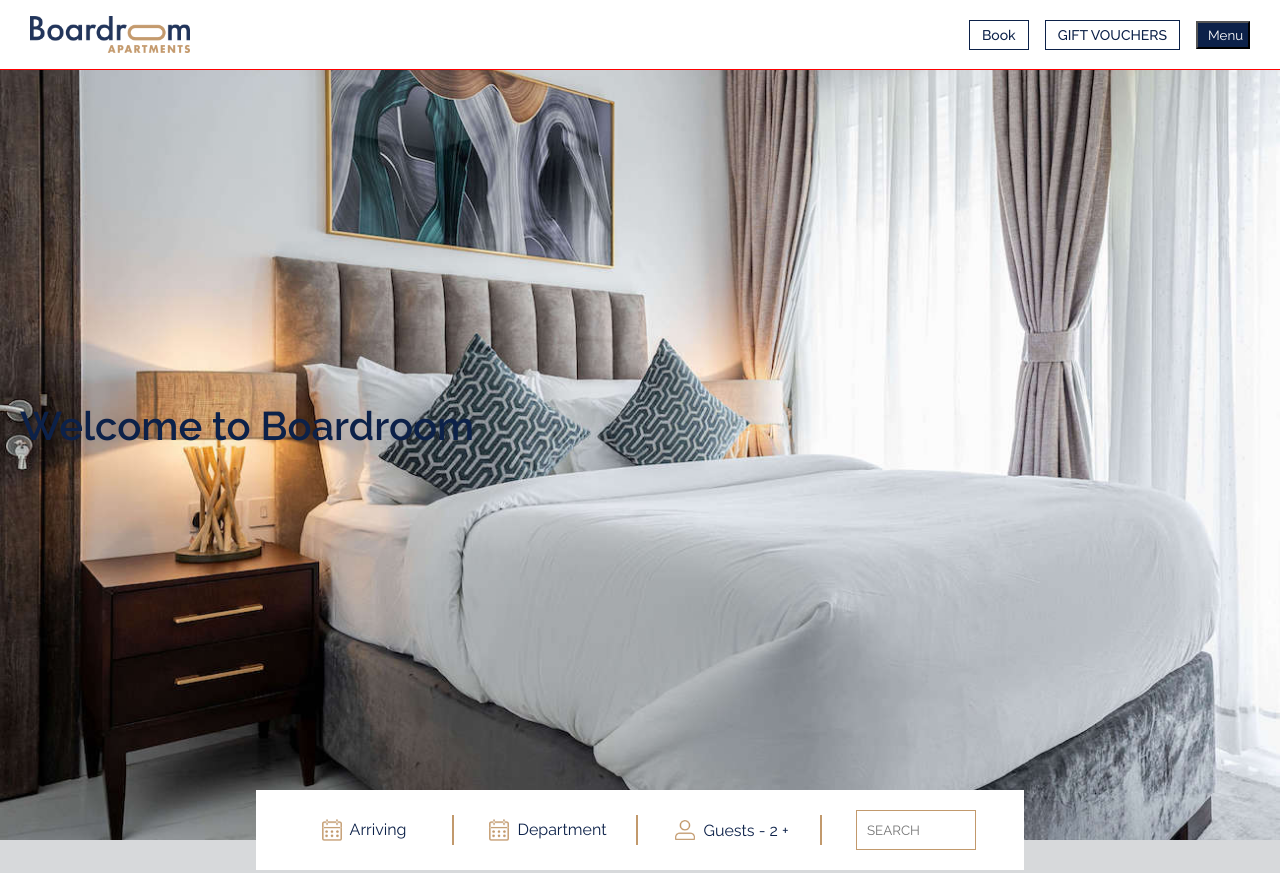
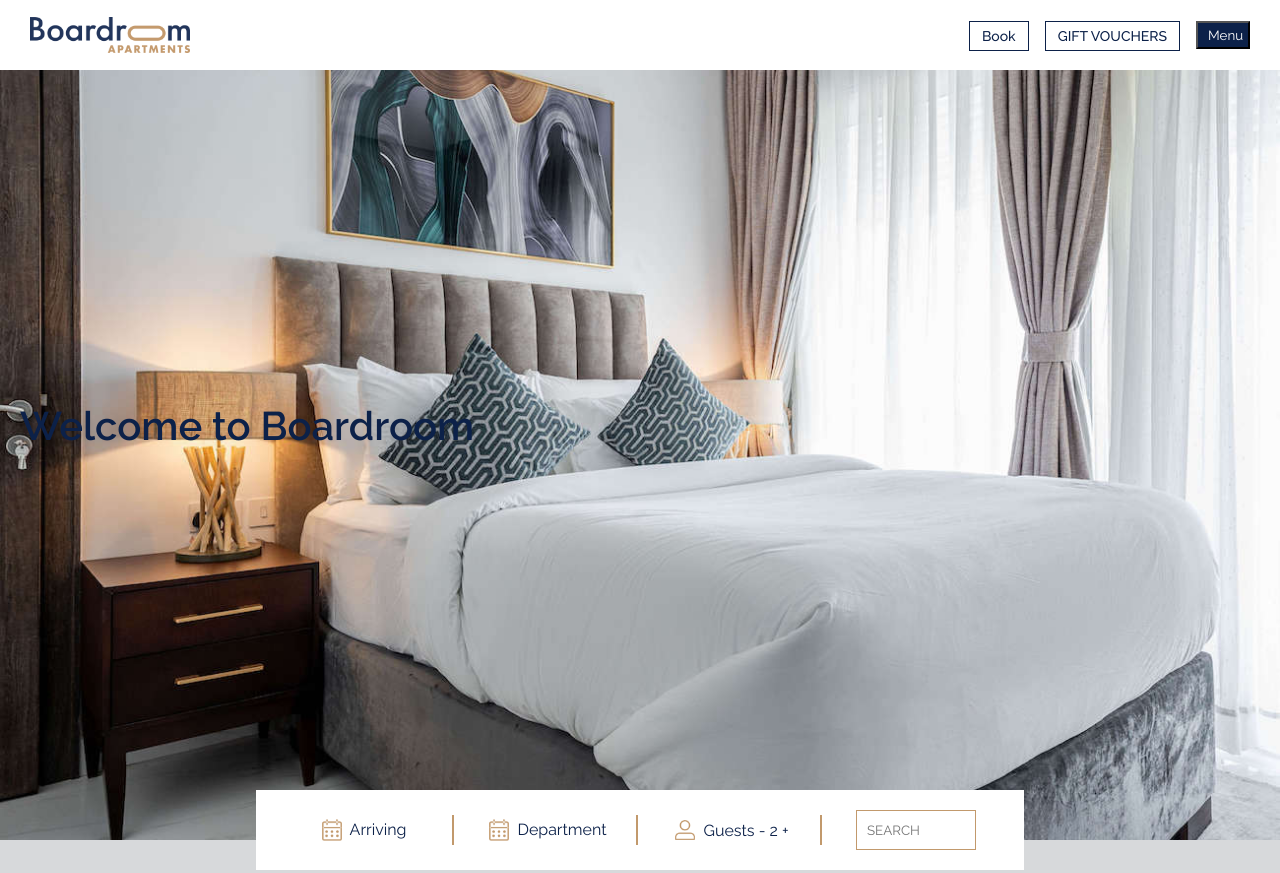
Before and after one commit to Emmadegreat/boardroom, a plain HTML site: page index.html in a window 1280 px wide. Shown: the top 873 px of the page. Drawn offline with Linux system fonts and the light colour scheme; a web font is replaced by a local one.

Commit message:
committed

```diff
--- a/css/styles.css
+++ b/css/styles.css
@@ -17,8 +17,6 @@ nav{
     display: flex;
     justify-content: space-between;
     align-items: center;
-    border-bottom: 1px solid red;
-
 }
 
 nav .logo{
```
